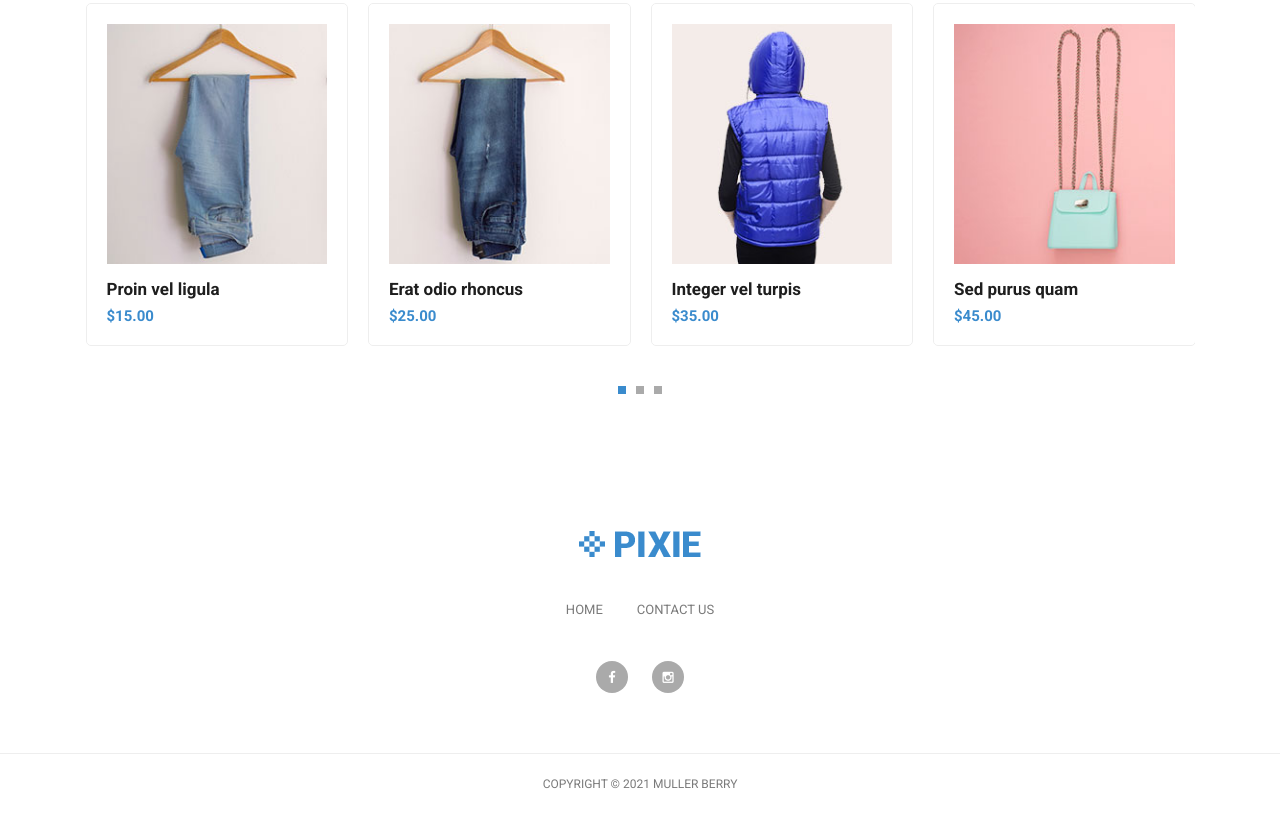
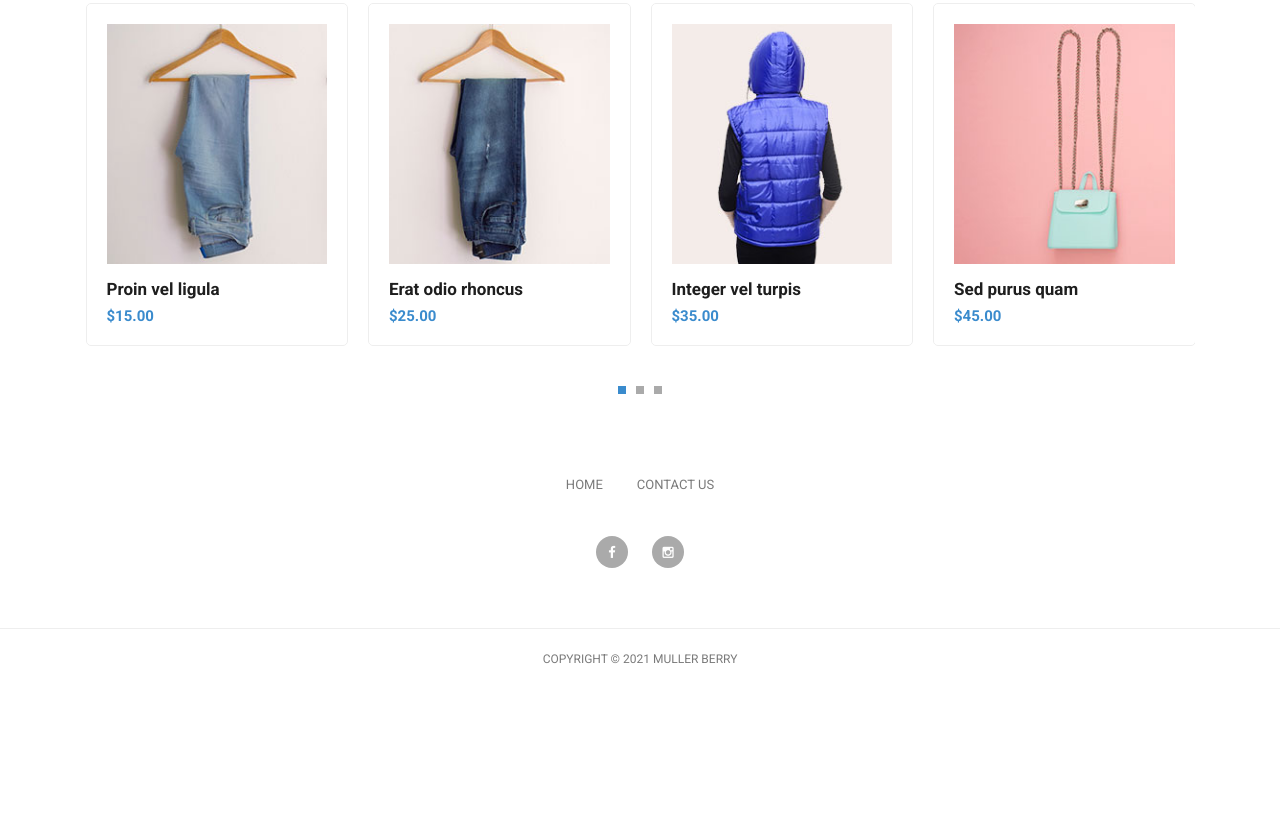
Before and after one commit to KingAJ19/Muller-Berrry, a plain HTML site: page single-product.html in a window 1280 px wide. Shown: the part 941-1755 px from the top of the page. After the commit the page ends 1630 px from the top, so only its background shows below. Drawn offline with Linux system fonts and the light colour scheme.

Commit message:
deleted from product page

```diff
--- a/single-product.html
+++ b/single-product.html
@@ -221,9 +221,6 @@
       <div class="container">
         <div class="row">
           <div class="col-md-12">
-            <div class="logo">
-              <img src="assets/images/header-logo.png" alt="">
-            </div>
           </div>
           <div class="col-md-12">
             <div class="footer-menu">
```
